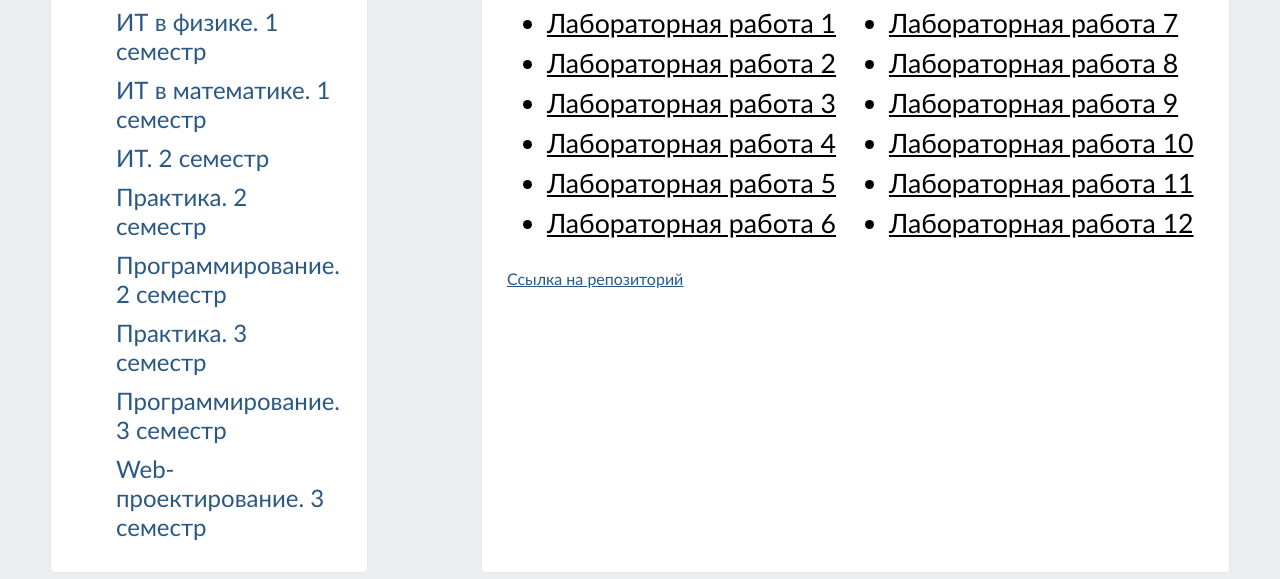
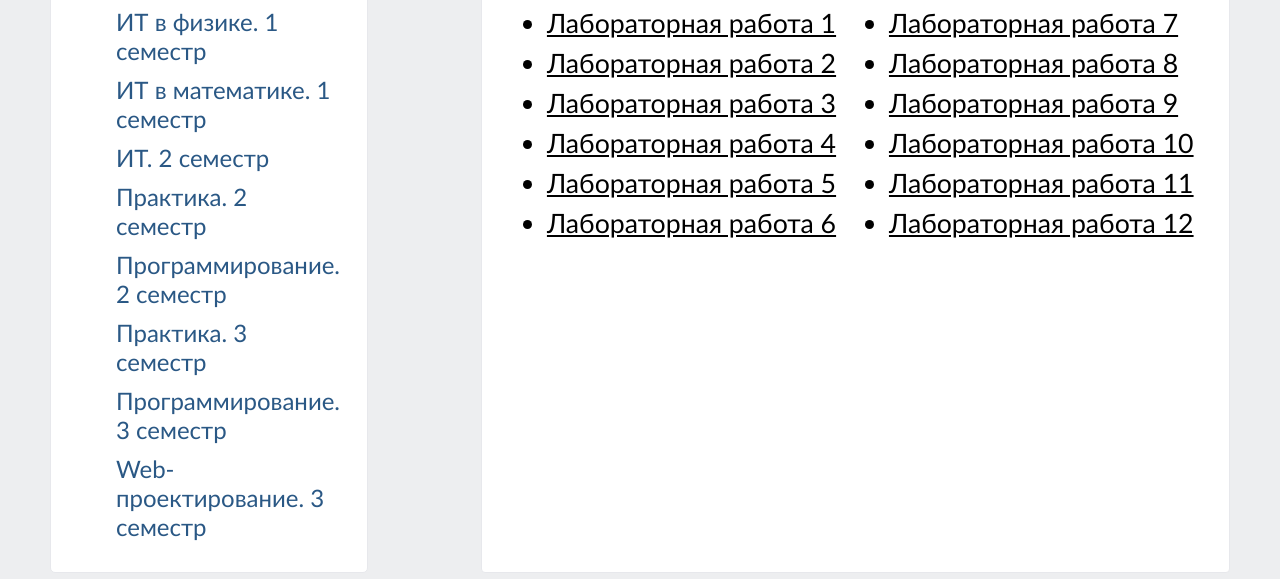
Before and after one commit to rudnic/1st-sem-inf, a plain HTML site: page index.html in a window 1280 px wide. Shown: the part 221-800 px from the top of the page. Drawn offline with Linux system fonts and the light colour scheme.

Commit message:
Update index.html

```diff
--- a/index.html
+++ b/index.html
@@ -64,7 +64,6 @@
             <a href = 'https://disk.yandex.ru/i/NlxDw93VtAhPDg'>Лабораторная работа 12</a>
           </li>
         </ul>
-        <a href = 'https://github.com/rudnic/2nd-sem-programming/tree/master/labs' id = 'rep-link'>Ссылка на репозиторий</a>
     </div>
     <div class='footer'>
       <img src="https://i.ibb.co/jrzyw7P/image.png" alt="image" border="0">
```
